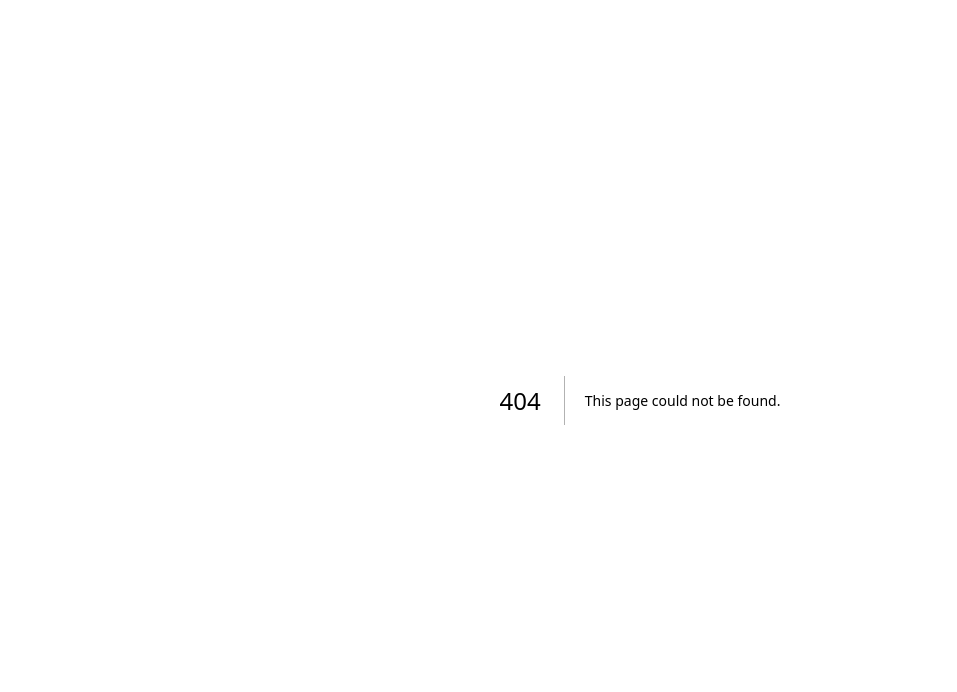
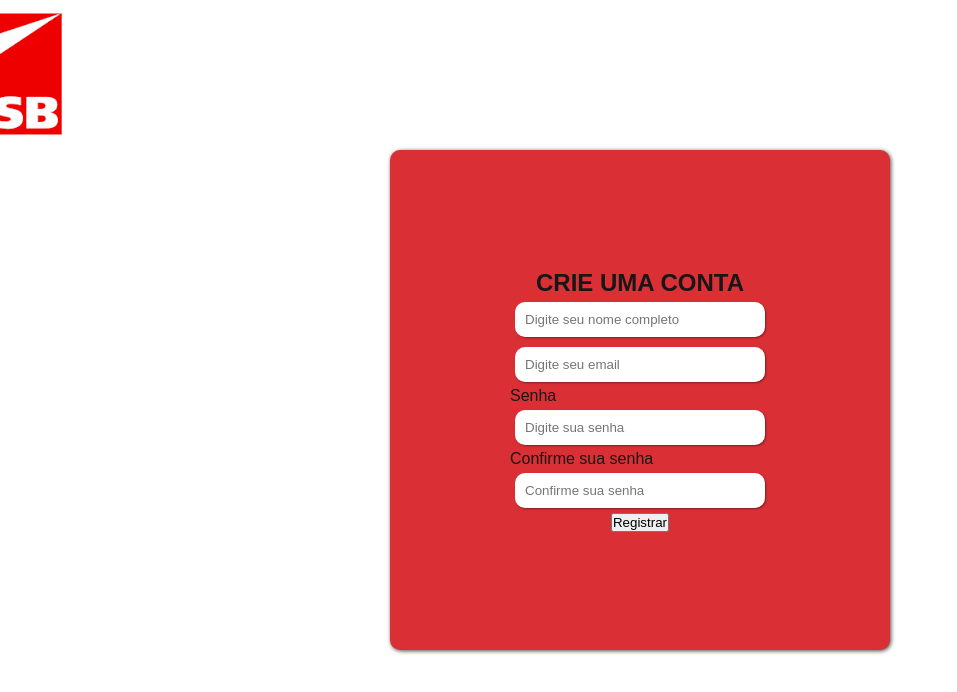
Before and after one commit to fabrica-bayarea/novoTrello, a Next.js app in the folder front-end/: page /register in a window 1280 px wide. Before the commit this address had no page. Shown: the top 692 px of the page, without its empty margins (0-957 px from the left). Built offline with nearby package versions, Linux system fonts and the light colour scheme.

Commit message:
feat: create register-screen

```diff
--- a/front-end/app/layout.tsx
+++ b/front-end/app/layout.tsx
@@ -1,6 +1,7 @@
 import type { Metadata } from "next";
 import { Geist, Geist_Mono, Open_Sans } from "next/font/google";
 import "./globals.css";
+
 
 const geistSans = Geist({
   variable: "--font-geist-sans",
--- a/front-end/app/page.tsx
+++ b/front-end/app/page.tsx
@@ -1,9 +1,11 @@
 import styles from "./page.module.css";
+import Link from "next/link";
 
 
 export default function Home() {
   return (
     <main className={styles.main}>
+    <img className={styles.logo} src="/images/logoIesb.png" alt="Logo IESB" />
     <img className={styles.topImage}src="/images/elementTop.png" alt="" />
     <img className={styles.bottomImage} src="/images/elementBottom1.png" alt="" />
     <section className={styles.loginSection}>
@@ -45,7 +47,7 @@ export default function Home() {
 </div>
 
 <div className={styles.createAccount}>
-<span>Clique aqui para criar uma conta.</span>
+<Link href="/register">Clique aqui para criar uma conta.</Link>
 </div>
 
       <p className={styles.rodape}>IESB - BAY AREA</p>
--- /dev/null
+++ b/front-end/app/register/page.tsx
@@ -0,0 +1,26 @@
+import styles from "./register.module.css";
+export default function register(){
+    return(
+        <main className={styles.main}>
+            <img className={styles.logo} src="/images/logoIesb.png" alt="Logo IESB" />
+            <section className={styles.registerSection}>
+                <h1>CRIE UMA CONTA</h1>
+                <div>
+                    <input className={styles.divInput}type="text" name="name" id="name" placeholder="Digite seu nome completo" />
+                </div>
+                <div>
+                    <input className={styles.divInput} type="email" name="email" id="email" placeholder="Digite seu email" />
+                </div>
+                <div>
+                    <label>Senha</label>
+                    <input className={styles.divInput} type="password" name="password" id="password" placeholder="Digite sua senha" />
+                </div>
+                <div>
+                    <label>Confirme sua senha</label>
+                    <input className={styles.divInput} type="password" name="confirmPassword" id="confirmPassword" placeholder="Confirme sua senha" />
+                </div>
+                <input className={styles.submit} type="button" value="Registrar" />
+            </section>
+        </main>
+    )
+}
--- /dev/null
+++ b/front-end/app/register/register.module.css
@@ -0,0 +1,39 @@
+.main{
+    display: flex;
+    justify-content: center;
+    align-items: center;
+    height: 100vh;
+    background-color: white;
+}
+.registerSection{
+
+display: flex;
+align-items: center;
+justify-content: center;
+flex-direction: column;
+background-color: #DA2F35;
+width: 500px;
+height: 500px;
+position: relative;
+border-radius: 10px;
+box-shadow: 1px 1px 4px rgba(0, 0, 0, 0.712);
+
+}
+
+.divInput{
+    display: flex;
+    background-color: white;
+    flex-direction: column;
+    margin: 5px;
+    padding: 10px;
+    width: 250px;
+    border-radius: 10px;
+    box-shadow: 1px 1px 2px rgba(0, 0, 0, 0.397);
+    border: none;}
+
+    .logo{
+        position: fixed;
+        top: 0px;
+        right: 1170px;
+
+      }
--- a/front-end/tsconfig.json
+++ b/front-end/tsconfig.json
@@ -22,6 +22,6 @@
       "@/*": ["./*"]
     }
   },
-  "include": ["next-env.d.ts", "**/*.ts", "**/*.tsx", ".next/types/**/*.ts"],
+  "include": ["next-env.d.ts", "**/*.ts", "**/*.tsx", ".next/types/**/*.ts", "app/pages/register.tsx"],
   "exclude": ["node_modules"]
 }
```
Also changed, not shown: front-end/app/page.module.css (+6 -1 lines).
